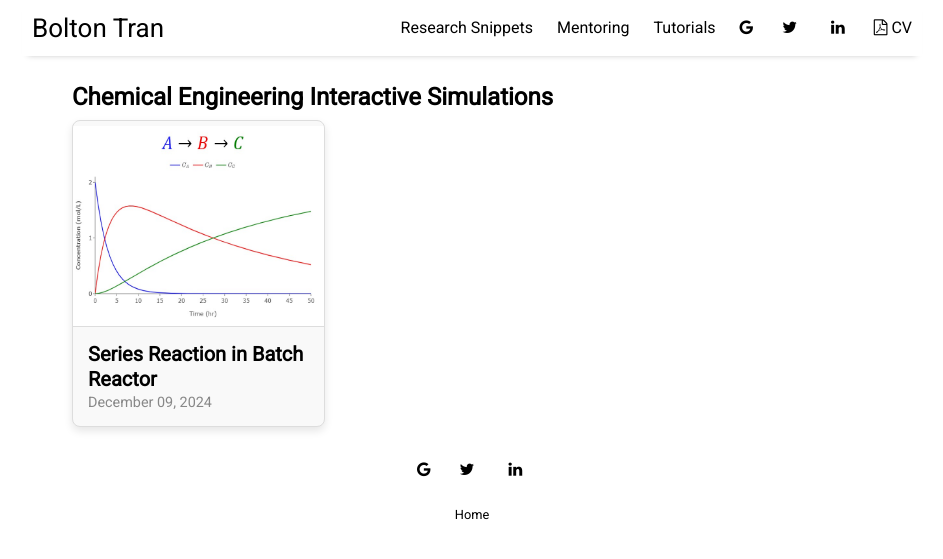
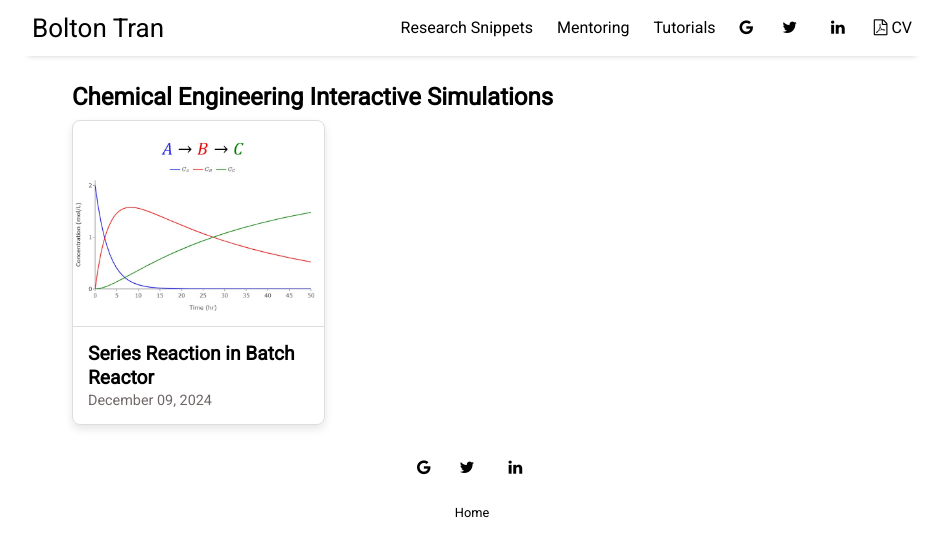
Before and after one commit to bolton2710/bolton2710.github.io, a Jekyll site: the page built from pages/tutorials.md, in a window 1280 px wide. Shown: the top 559 px of the page, without its empty margins (168-1111 px from the left). Built offline with Jekyll 4.4.1, drawn with Linux system fonts in a browser that asks for light colours; nearby versions of some CDN libraries.

Commit message:
fix che1

```diff
--- a/_sass/_page.scss
+++ b/_sass/_page.scss
@@ -13,7 +13,7 @@
 }
 
 .blog-post {
-  background-color: #f9f9f9;
+  background-color: 'white';
   border: 1px solid #ddd;
   border-radius: 8px;
   overflow: hidden;
@@ -29,7 +29,7 @@
 .blog-post-image img {
   width: 100%;
   height: 200px;
-  object-fit: fill;
+  object-fit: contain;
   border-bottom: 1px solid #ddd;
 }
 
@@ -38,11 +38,11 @@
 }
 
 .blog-post-info h2 {
-  font-size: 1.25em;
+  font-size: 1.2em;
   margin: 0;
 }
 
 .blog-post-info small {
-  color: #888;
+  color: #716868;
   font-size: 0.9em;
 }
```
Also changed, not shown: _posts/2024-12-09-series-reaction.md (+3 -3 lines).
